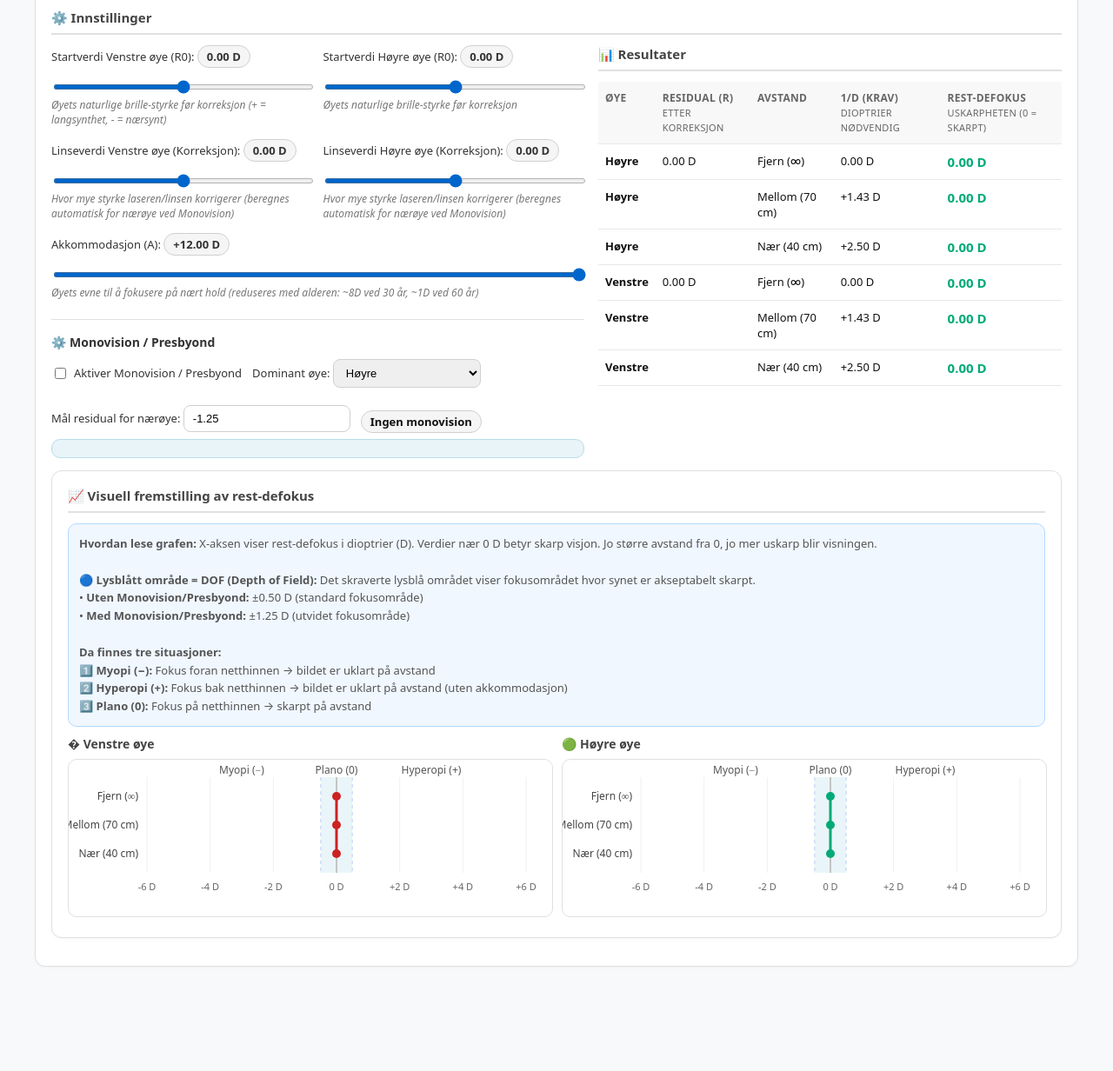
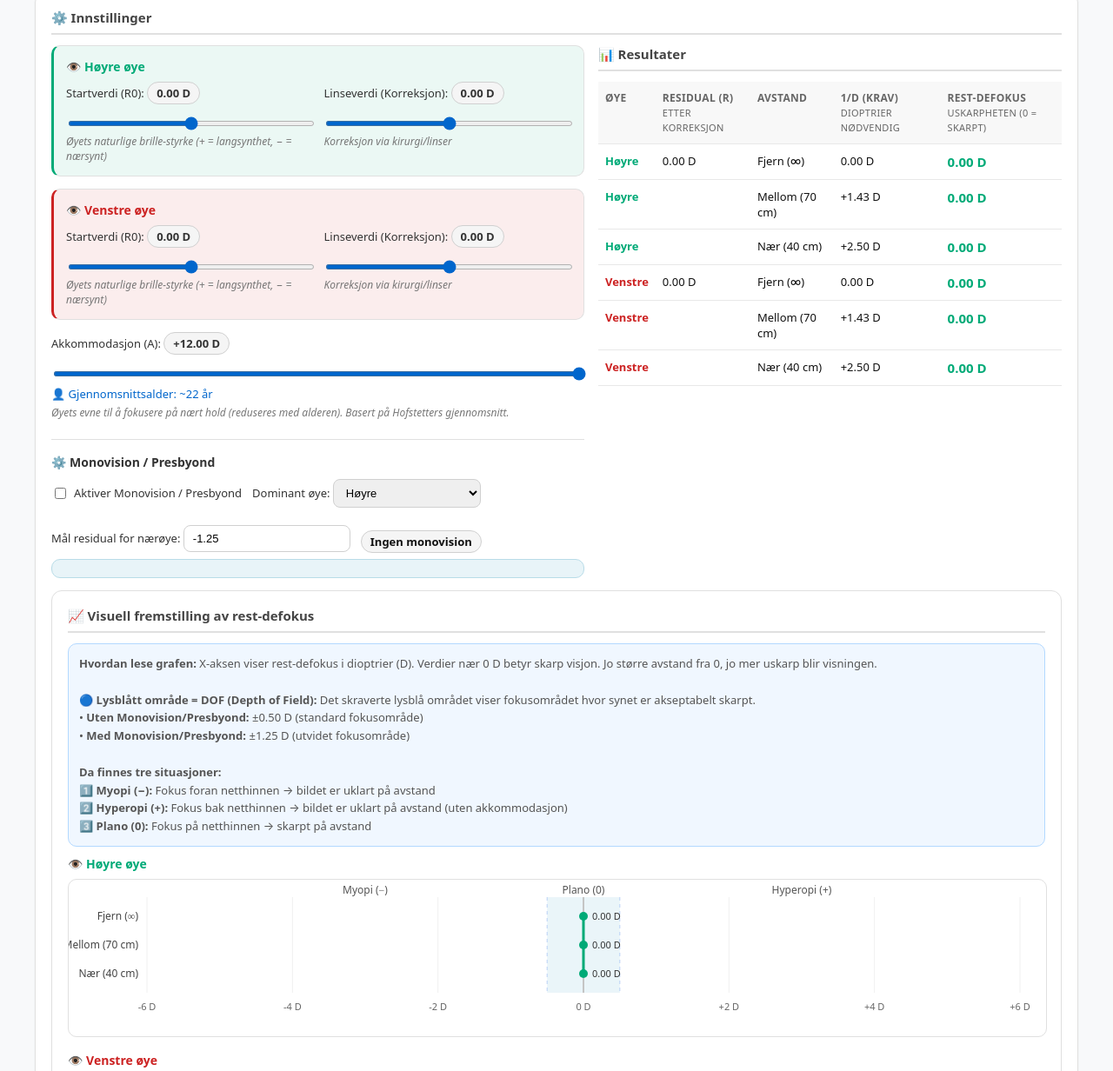
Before and after one commit to rokris/synstest, a plain HTML site: page index.html in a window 1280 px wide. Shown: the part 236-1468 px from the top of the page at 87% size. Before the commit the page ends 1382 px from the top, so only its background shows below. Drawn offline with Linux system fonts and the light colour scheme.

Commit message:
Oppdater web-app til paritet med iOS-appen
- Tittel endret til 'Synsanalyse'
- Høyre øye først, konsistent med iOS
- Fargekoding: grønn (høyre) / rød (venstre) gjennomgående
- Øye-kort med farget venstrekant og bakgrunn
- Aldersestimat ved akkommodasjon (Hofstetters formel)
- Monovision-pill: venstre øye til venstre, høyre til høyre
- Grafer stables vertikalt (høyre øve først)
- Verdier vist ved datapunktene i grafene
- Øyenavn i resultattabellen fargekodet

```diff
--- a/index.html
+++ b/index.html
@@ -3,9 +3,15 @@
 <head>
 <meta charset="utf-8"/>
 <meta name="viewport" content="width=device-width, initial-scale=1"/>
-<title>Synsmodell – Residual per øye + Monovision/Presbyond</title>
+<title>Synsanalyse – Rest-defokus & Monovision/Presbyond</title>
 <style>
-  :root { font-family: system-ui, -apple-system, Segoe UI, Roboto, Arial, sans-serif; }
+  :root {
+    font-family: system-ui, -apple-system, Segoe UI, Roboto, Arial, sans-serif;
+    --color-right: #0a7;
+    --color-left: #c22;
+    --color-right-bg: rgba(0, 170, 119, 0.08);
+    --color-left-bg: rgba(204, 34, 34, 0.08);
+  }
   body { margin:0; padding:20px; background:#f8f9fa; color:#111; }
   .wrap { max-width: 1200px; margin: 0 auto; }
   h1 { font-size: 24px; margin: 0 0 8px; font-weight: 600; color:#1a1a1a; }
@@ -30,19 +36,29 @@
   .good { font-weight: 700; }
   .small { font-size:12px; color:#666; margin-top:3px; line-height:1.3; }
   canvas { width:100%; height:180px; border:1px solid #e0e0e0; border-radius:10px; background:#fff; }
-  .two { display:grid; grid-template-columns: 1fr; gap:12px; }
-  @media (min-width: 720px) { .two { grid-template-columns: 1fr 1fr; } }
+  .chart-stack { display:grid; grid-template-columns: 1fr; gap:12px; }
   .controls { display:grid; gap: 14px; }
   .toggleRow { display:flex; flex-wrap:wrap; gap:12px; align-items:center; }
   .smallInput { width: 170px; padding: 7px 10px; border:1px solid #d0d0d0; border-radius:8px; font-size:13px; }
   .badge { background:#e8f4f8; border:1px solid #b8dce8; border-radius:10px; padding:10px; font-size:13px; }
   .section-title { font-size:15px; font-weight:600; color:#444; margin:0 0 12px; padding-bottom:8px; border-bottom:2px solid #e0e0e0; }
+  .eye-card { border:1px solid #e0e0e0; border-radius:10px; padding:14px; }
+  .eye-card.right { border-left: 3px solid var(--color-right); background: var(--color-right-bg); }
+  .eye-card.left { border-left: 3px solid var(--color-left); background: var(--color-left-bg); }
+  .eye-label-right { color: var(--color-right); font-weight: 600; }
+  .eye-label-left { color: var(--color-left); font-weight: 600; }
+  .age-estimate { display:flex; align-items:center; gap:6px; color:#0066cc; font-size:13px; font-weight:500; margin-top:6px; }
+  .chart-title { font-size:14px; font-weight:600; margin:0 0 8px; display:flex; align-items:center; gap:6px; }
+  .chart-title.right { color: var(--color-right); }
+  .chart-title.left { color: var(--color-left); }
+  .eye-fields { display:grid; grid-template-columns: 1fr 1fr; gap:12px; }
+  @media (max-width: 500px) { .eye-fields { grid-template-columns: 1fr; } }
 </style>
 </head>
 <body>
 <div class="wrap">
 
-<h1>🔬 Synsmodell: Residual & Akkommodasjon</h1>
+<h1>👁️ Synsanalyse</h1>
 
 <div class="intro">
   <strong>Hva er dette?</strong> Denne kalkulatoren simulerer hvordan øynene dine ser på ulike avstander etter refraktiv kirurgi (LASIK, PRK, SMILE).
@@ -50,7 +66,7 @@
   og <strong>akkommodasjon</strong> (øyets evne til å fokusere). Resultatet viser <strong>rest-defokus</strong>: hvor uskarp synet blir på ulike avstander.
   <br><br>
   <strong>Monovision/Presbyond:</strong> En teknikk der ett øye korrigeres for avstand (dominant) og det andre for nærarbeid,
-  nyttig for personer over 40-45 år som mister akkommodasjon (presbyopi).
+  nyttig for personer over 40–45 år som mister akkommodasjon (presbyopi).
 </div>
 
 <div class="card">
@@ -58,38 +74,44 @@
 <div class="row">
 <div class="controls">
 
-<div class="two">
+<!-- Right eye first (consistent with iOS) -->
+<div class="eye-card right">
+<h3 class="chart-title right">👁️ Høyre øye</h3>
+<div class="eye-fields">
 <div>
-<label>Startverdi Venstre øye (R0): <span id="rLeftVal" class="pill mono"></span></label>
-<input id="rLeft" type="range" min="-6" max="6" step="0.25" value="0"/>
-<div class="help">Øyets naturlige brille-styrke før korreksjon (+ = langsynthet, - = nærsynt)</div>
+<label>Startverdi (R0): <span id="rRightVal" class="pill mono"></span></label>
+<input id="rRight" type="range" min="-6" max="6" step="0.25" value="0"/>
+<div class="help">Øyets naturlige brille-styrke (+ = langsynthet, − = nærsynt)</div>
 </div>
-
 <div>
-<label>Startverdi Høyre øye (R0): <span id="rRightVal" class="pill mono"></span></label>
-<input id="rRight" type="range" min="-6" max="6" step="0.25" value="0"/>
-<div class="help">Øyets naturlige brille-styrke før korreksjon</div>
+<label>Linseverdi (Korreksjon): <span id="lensRightVal" class="pill mono"></span></label>
+<input id="lensRight" type="range" min="-8" max="8" step="0.25" value="0"/>
+<div class="help">Korreksjon via kirurgi/linser</div>
+</div>
 </div>
 </div>
 
-<div class="two">
+<div class="eye-card left">
+<h3 class="chart-title left">👁️ Venstre øye</h3>
+<div class="eye-fields">
 <div>
-<label>Linseverdi Venstre øye (Korreksjon): <span id="lensLeftVal" class="pill mono"></span></label>
+<label>Startverdi (R0): <span id="rLeftVal" class="pill mono"></span></label>
+<input id="rLeft" type="range" min="-6" max="6" step="0.25" value="0"/>
+<div class="help">Øyets naturlige brille-styrke (+ = langsynthet, − = nærsynt)</div>
+</div>
+<div>
+<label>Linseverdi (Korreksjon): <span id="lensLeftVal" class="pill mono"></span></label>
 <input id="lensLeft" type="range" min="-8" max="8" step="0.25" value="0"/>
-<div class="help">Hvor mye styrke laseren/linsen korrigerer (beregnes automatisk for nærøye ved Monovision)</div>
+<div class="help">Korreksjon via kirurgi/linser</div>
 </div>
-
-<div>
-<label>Linseverdi Høyre øye (Korreksjon): <span id="lensRightVal" class="pill mono"></span></label>
-<input id="lensRight" type="range" min="-8" max="8" step="0.25" value="0"/>
-<div class="help">Hvor mye styrke laseren/linsen korrigerer (beregnes automatisk for nærøye ved Monovision)</div>
 </div>
 </div>
 
 <div>
 <label>Akkommodasjon (A): <span id="accVal" class="pill mono"></span></label>
 <input id="accommodation" type="range" min="0" max="12" step="0.25" value="12"/>
-<div class="help">Øyets evne til å fokusere på nært hold (reduseres med alderen: ~8D ved 30 år, ~1D ved 60 år)</div>
+<div class="age-estimate" id="ageEstimate">👤 Gjennomsnittsalder: ~22 år</div>
+<div class="help">Øyets evne til å fokusere på nært hold (reduseres med alderen). Basert på Hofstetters gjennomsnitt.</div>
 </div>
 
 <div style="border-top:1px solid #e0e0e0; padding-top:16px; margin-top:8px;">
@@ -153,14 +175,15 @@
   <br>2️⃣ <strong>Hyperopi (+):</strong> Fokus bak netthinnen → bildet er uklart på avstand (uten akkommodasjon)
   <br>3️⃣ <strong>Plano (0):</strong> Fokus på netthinnen → skarpt på avstand
 </div>
-<div class="two">
+<!-- Charts: Right eye first, stacked vertically (consistent with iOS) -->
+<div class="chart-stack">
 <div>
-<h3>� Venstre øye</h3>
-<canvas id="canvasLeft"></canvas>
+<h3 class="chart-title right">👁️ Høyre øye</h3>
+<canvas id="canvasRight"></canvas>
 </div>
 <div>
-<h3>🟢 Høyre øye</h3>
-<canvas id="canvasRight"></canvas>
+<h3 class="chart-title left">👁️ Venstre øye</h3>
+<canvas id="canvasLeft"></canvas>
 </div>
 </div>
 </div>
@@ -189,6 +212,7 @@ const rLeftVal = document.getElementById("rLeftVal");
 const lensRightVal = document.getElementById("lensRightVal");
 const lensLeftVal = document.getElementById("lensLeftVal");
 const accVal = document.getElementById("accVal");
+const ageEstimate = document.getElementById("ageEstimate");
 
 const summary = document.getElementById("summary");
 const eyeSummary = document.getElementById("eyeSummary");
@@ -254,6 +278,12 @@ function restDefocus(R,d,A){
   return B - cov;
 }
 
+/** Hofstetter's average formula: A = 18.5 - 0.3 * age => age = (18.5 - A) / 0.3 */
+function estimatedAgeFromAcc(A) {
+  const age = (18.5 - A) / 0.3;
+  return Math.max(10, Math.min(70, Math.round(age)));
+}
+
 function update(){
 
   const RR0 = parseFloat(rRight.value);
@@ -265,54 +295,48 @@ function update(){
   rRightVal.textContent = fmt(RR0);
   rLeftVal.textContent = fmt(RL0);
 
+  // Update age estimate
+  ageEstimate.textContent = "\u{1F464} Gjennomsnittsalder: ~" + estimatedAgeFromAcc(A) + " \u00E5r";
+
   let RR, RL;
-  let dominant = "Høyre";
+  let dominant = "H\u00F8yre";
   let nearEye = "Venstre";
 
   if(monoToggle.checked){
     const nearTarget = parseFloat(nearResidualTargetEl.value);
 
     if(dominantEye.value==="R"){
-      dominant="Høyre";
+      dominant="H\u00F8yre";
       nearEye="Venstre";
 
-      // Høyre (dominant) - bruker slider
       RR = RR0 - lensR;
-
-      // Venstre (nærøye) - beregn linseverdi automatisk
       lensL = RL0 - nearTarget;
       RL = nearTarget;
 
-      // Deaktiver venstre linseslider, aktiver høyre
       lensLeft.disabled = true;
       lensRight.disabled = false;
       lensLeft.style.opacity = "0.5";
       lensRight.style.opacity = "1";
 
-      eyeSummary.textContent = `Venstre: ${fmt(RL)} (nærøye) · Høyre: ${fmt(RR)} (dominant)`;
+      eyeSummary.innerHTML = '<span class="eye-label-left">Venstre: '+fmt(RL)+' (n\u00E6r\u00F8ye)</span> \u00B7 <span class="eye-label-right">H\u00F8yre: '+fmt(RR)+' (dominant)</span>';
     }else{
       dominant="Venstre";
-      nearEye="Høyre";
+      nearEye="H\u00F8yre";
 
-      // Venstre (dominant) - bruker slider
       RL = RL0 - lensL;
-
-      // Høyre (nærøye) - beregn linseverdi automatisk
       lensR = RR0 - nearTarget;
       RR = nearTarget;
 
-      // Deaktiver høyre linseslider, aktiver venstre
       lensRight.disabled = true;
       lensLeft.disabled = false;
       lensRight.style.opacity = "0.5";
       lensLeft.style.opacity = "1";
 
-      eyeSummary.textContent = `Venstre: ${fmt(RL)} (dominant) · Høyre: ${fmt(RR)} (nærøye)`;
+      eyeSummary.innerHTML = '<span class="eye-label-left">Venstre: '+fmt(RL)+' (dominant)</span> \u00B7 <span class="eye-label-right">H\u00F8yre: '+fmt(RR)+' (n\u00E6r\u00F8ye)</span>';
     }
 
-    dominantCalc.textContent = `Dominant øye kan justeres fritt. Nærøye beregnes automatisk til ${fmt(nearTarget)}.`;
+    dominantCalc.textContent = "Dominant \u00F8ye kan justeres fritt. N\u00E6r\u00F8ye beregnes automatisk til "+fmt(nearTarget)+".";
   }else{
-    // Ingen monovision - bruk normal beregning og aktiver begge slidere
     lensR = parseFloat(lensRight.value);
     lensL = parseFloat(lensLeft.value);
     RR = RR0 - lensR;
@@ -323,44 +347,37 @@ function update(){
     lensRight.style.opacity = "1";
     lensLeft.style.opacity = "1";
 
-    eyeSummary.textContent = `Ingen monovision`;
+    eyeSummary.textContent = "Ingen monovision";
     dominantCalc.textContent = "";
   }
 
-  // Oppdater visning av linseverdier
   lensRightVal.textContent = fmt(lensR);
   lensLeftVal.textContent = fmt(lensL);
   accVal.textContent = fmt(A);
 
   summary.textContent = "";
-
   resultTable.innerHTML="";
 
-  const graphData = {
-    right: [],
-    left: []
-  };
+  const graphData = { right: [], left: [] };
 
+  // Right eye first (consistent with iOS)
   const eyes = [
-    {label:"Høyre", R0:RR0, R:RR},
-    {label:"Venstre", R0:RL0, R:RL}
+    {label:"H\u00F8yre", R0:RR0, R:RR, cssClass:"eye-label-right"},
+    {label:"Venstre", R0:RL0, R:RL, cssClass:"eye-label-left"}
   ];
 
   for(const e of eyes){
-
     const P = e.R0 - e.R;
 
     for(const dist of distances){
-
       let lensShown;
       let rest;
-
       const isDominant = monoToggle.checked && e.label===dominant;
 
       if(monoToggle.checked){
         if(isDominant){
           lensShown = optimalLens(e.R0,dist.d,A);
-          rest = restDefocus(e.R,dist.d,A); // Dominant bruker faktisk R-verdi
+          rest = restDefocus(e.R,dist.d,A);
         }else{
           lensShown = P;
           rest = restDefocus(e.R,dist.d,A);
@@ -370,8 +387,7 @@ function update(){
         rest = restDefocus(e.R,dist.d,A);
       }
 
-      // Lagre rest-defokus for grafen
-      if(e.label==="Høyre"){
+      if(e.label==="H\u00F8yre"){
         graphData.right.push({dist: dist.name, value: rest});
       }else{
         graphData.left.push({dist: dist.name, value: rest});
@@ -379,15 +395,13 @@ function update(){
 
       const tr=document.createElement("tr");
       const residualShown = dist.d===Infinity ? fmt(e.R) : "";
-      tr.innerHTML=`
-        <td><strong>${e.label}</strong></td>
-        <td>${residualShown}</td>
-        <td>${dist.name}</td>
-        <td>${fmt(demand(dist.d))}</td>
-        <td>
-          <strong style="font-size:15px; color:${Math.abs(rest)<0.5?'#0a7':'#c22'};">${fmt(rest)}</strong>
-        </td>
-      `;
+      const eyeColor = e.cssClass === "eye-label-right" ? "var(--color-right)" : "var(--color-left)";
+      tr.innerHTML=
+        '<td><strong style="color:'+eyeColor+'">'+e.label+'</strong></td>'+
+        '<td>'+residualShown+'</td>'+
+        '<td>'+dist.name+'</td>'+
+        '<td>'+fmt(demand(dist.d))+'</td>'+
+        '<td><strong style="font-size:15px; color:'+(Math.abs(rest)<0.5?'#0a7':'#c22')+';">'+fmt(rest)+'</strong></td>';
       resultTable.appendChild(tr);
     }
   }
@@ -397,7 +411,7 @@ function update(){
 }
 
 function drawGraph(data, isMonovision){
-  drawSingleEyeGraph(canvasRight, ctxRight, data.right, "#0a7", "Høyre", isMonovision);
+  drawSingleEyeGraph(canvasRight, ctxRight, data.right, "#0a7", "H\u00F8yre", isMonovision);
   drawSingleEyeGraph(canvasLeft, ctxLeft, data.left, "#c22", "Venstre", isMonovision);
 }
 
@@ -416,26 +430,25 @@ function drawSingleEyeGraph(canvas, ctx, dataPoints, color, eyeLabel, isMonovisi
   const plotW = W - margin.left - margin.right;
   const plotH = H - margin.top - margin.bottom;
 
-  // X-akse mapping (rest-defokus verdi)
   function xToPx(val){
     return margin.left + ((val-minX)/(maxX-minX))*plotW;
   }
 
-  // Y-posisjon for hver avstand
+  // Y-positions: Fjern at top, Nær at bottom (consistent with iOS)
   const yPositions = {
-    "Fjern (∞)": margin.top + plotH*0.2,
+    "Fjern (\u221E)": margin.top + plotH*0.2,
     "Mellom (70 cm)": margin.top + plotH*0.5,
-    "Nær (40 cm)": margin.top + plotH*0.8
+    "N\u00E6r (40 cm)": margin.top + plotH*0.8
   };
 
-  // Tegn DOF-område (Depth of Field)
-  const dofRange = isMonovision ? 1.25 : 0.50;  // ±1.25 D med Presbyond, ±0.50 D uten
-  ctx.fillStyle = "rgba(173, 216, 230, 0.25)";  // Lysblå med 25% opacity
+  // DOF zone
+  const dofRange = isMonovision ? 1.25 : 0.50;
+  ctx.fillStyle = "rgba(173, 216, 230, 0.25)";
   const dofLeft = xToPx(-dofRange);
   const dofRight = xToPx(dofRange);
   ctx.fillRect(dofLeft, margin.top, dofRight - dofLeft, plotH);
 
-  // Tegn DOF-grenser (stiplede linjer)
+  // DOF dashed borders
   ctx.strokeStyle = "rgba(100, 149, 237, 0.4)";
   ctx.lineWidth = 1;
   ctx.setLineDash([4, 4]);
@@ -447,13 +460,9 @@ function drawSingleEyeGraph(canvas, ctx, dataPoints, color, eyeLabel, isMonovisi
   ctx.moveTo(dofRight, margin.top);
   ctx.lineTo(dofRight, margin.top + plotH);
   ctx.stroke();
-  ctx.setLineDash([]);  // Tilbakestill til solid linje
+  ctx.setLineDash([]);
 
-  // Tegn bakgrunn og akser
-  ctx.strokeStyle="#ddd";
-  ctx.lineWidth=1;
-
-  // Vertikal null-linje
+  // Zero line
   const zeroX = xToPx(0);
   ctx.strokeStyle="#999";
   ctx.lineWidth=2;
@@ -462,15 +471,15 @@ function drawSingleEyeGraph(canvas, ctx, dataPoints, color, eyeLabel, isMonovisi
   ctx.lineTo(zeroX, H-margin.bottom);
   ctx.stroke();
 
-  // Område-etiketter langs X-aksen
+  // Zone labels
   ctx.font="12px system-ui";
   ctx.textAlign="center";
   ctx.fillStyle="#555";
-  ctx.fillText("Myopi (−)", xToPx(-3), margin.top - 4);
+  ctx.fillText("Myopi (\u2212)", xToPx(-3), margin.top - 4);
   ctx.fillText("Plano (0)", xToPx(0), margin.top - 4);
   ctx.fillText("Hyperopi (+)", xToPx(3), margin.top - 4);
 
-  // X-akse skala
+  // X-axis scale
   ctx.fillStyle="#666";
   ctx.font="11px system-ui";
   ctx.textAlign="center";
@@ -485,7 +494,7 @@ function drawSingleEyeGraph(canvas, ctx, dataPoints, color, eyeLabel, isMonovisi
     ctx.stroke();
   }
 
-  // Y-akse labels
+  // Y-axis labels
   ctx.textAlign="right";
   ctx.fillStyle="#444";
   ctx.font="12px system-ui";
@@ -493,7 +502,7 @@ function drawSingleEyeGraph(canvas, ctx, dataPoints, color, eyeLabel, isMonovisi
     ctx.fillText(label, margin.left-10, y+4);
   });
 
-  // Tegn linje for øyet
+  // Draw line
   if(dataPoints.length >= 2){
     ctx.strokeStyle=color;
     ctx.lineWidth=3;
@@ -507,14 +516,21 @@ function drawSingleEyeGraph(canvas, ctx, dataPoints, color, eyeLabel, isMonovisi
     });
     ctx.stroke();
 
-    // Tegn punkter
-    ctx.fillStyle=color;
+    // Draw points with value labels
     dataPoints.forEach(pt=>{
       const x = xToPx(pt.value);
       const y = yPositions[pt.dist];
+      ctx.fillStyle=color;
       ctx.beginPath();
       ctx.arc(x, y, 5, 0, Math.PI*2);
       ctx.fill();
+
+      // Value annotation
+      ctx.font="11px system-ui";
+      ctx.textAlign = pt.value >= 0 ? "left" : "right";
+      ctx.fillStyle = "#333";
+      const offset = pt.value >= 0 ? 10 : -10;
+      ctx.fillText(fmt(pt.value), x + offset, y + 4);
     });
   }
 }
```
